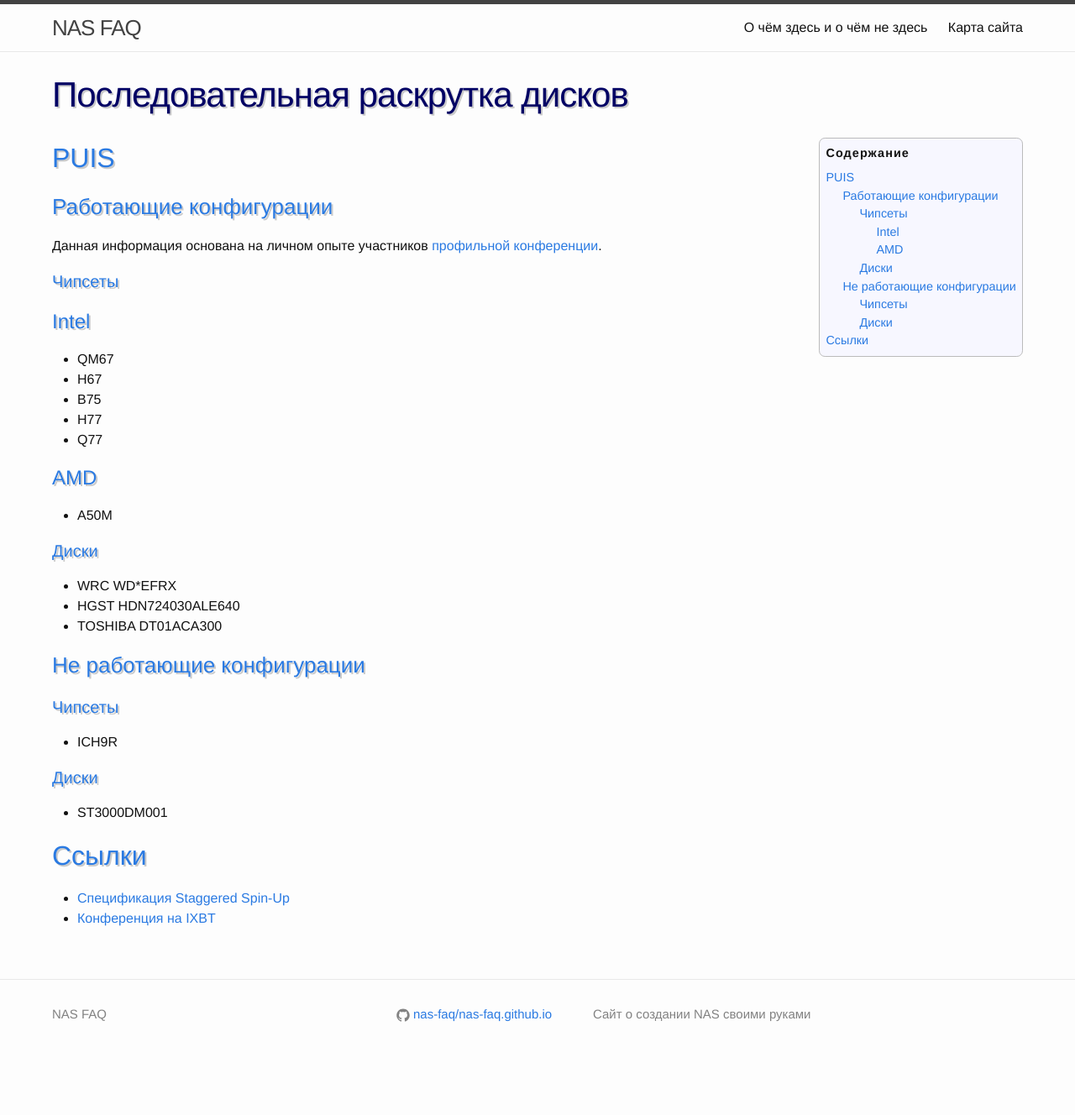
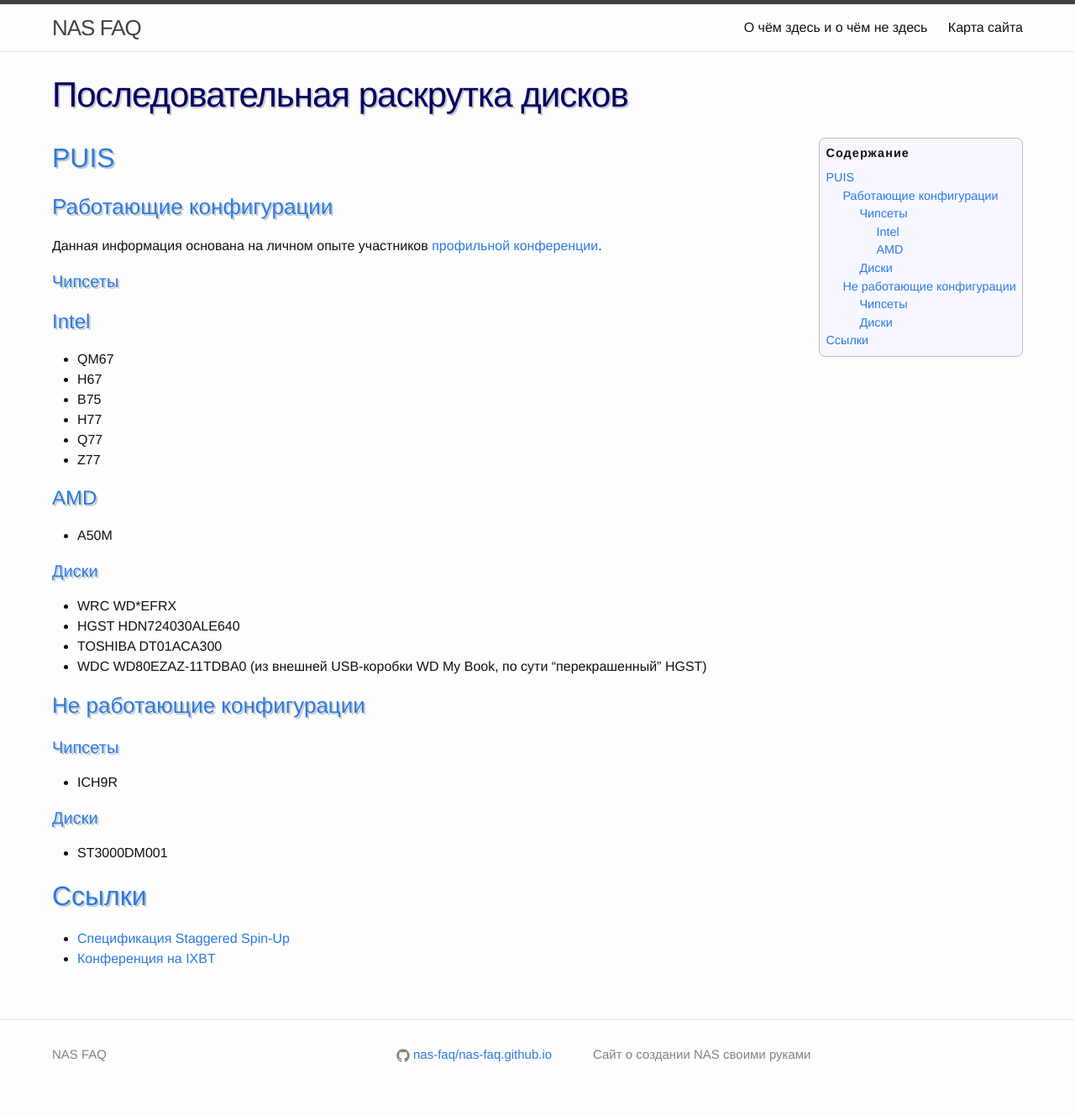
Before and after one commit to nas-faq/nas-faq.github.io, a Jekyll site: the page built from staggered_spin_up.md, in a window 1280 px wide. Shown: the whole page at 84% size. Built offline with Jekyll 4.4.1, drawn with Linux system fonts in a browser that asks for light colours; nearby versions of some CDN libraries; Markdown is read by kramdown in place of the engine named in the settings; comment, search, counter and statistics services are not loaded; before the commit the page ends 1280 px from its top, so only the background shows below that.

Commit message:
Added WDC WD80EZAZ-11TDBA0

```diff
--- a/staggered_spin_up.md
+++ b/staggered_spin_up.md
@@ -16,6 +16,7 @@
 * B75
 * H77
 * Q77
+* Z77
 
 ##### AMD
 * A50M
@@ -24,6 +25,7 @@
 * WRC WD*EFRX
 * HGST HDN724030ALE640
 * TOSHIBA DT01ACA300
+* WDC WD80EZAZ-11TDBA0 (из внешней USB-коробки WD My Book, по сути "перекрашенный" HGST)
 
 ### Не работающие конфигурации
 #### Чипсеты
```
